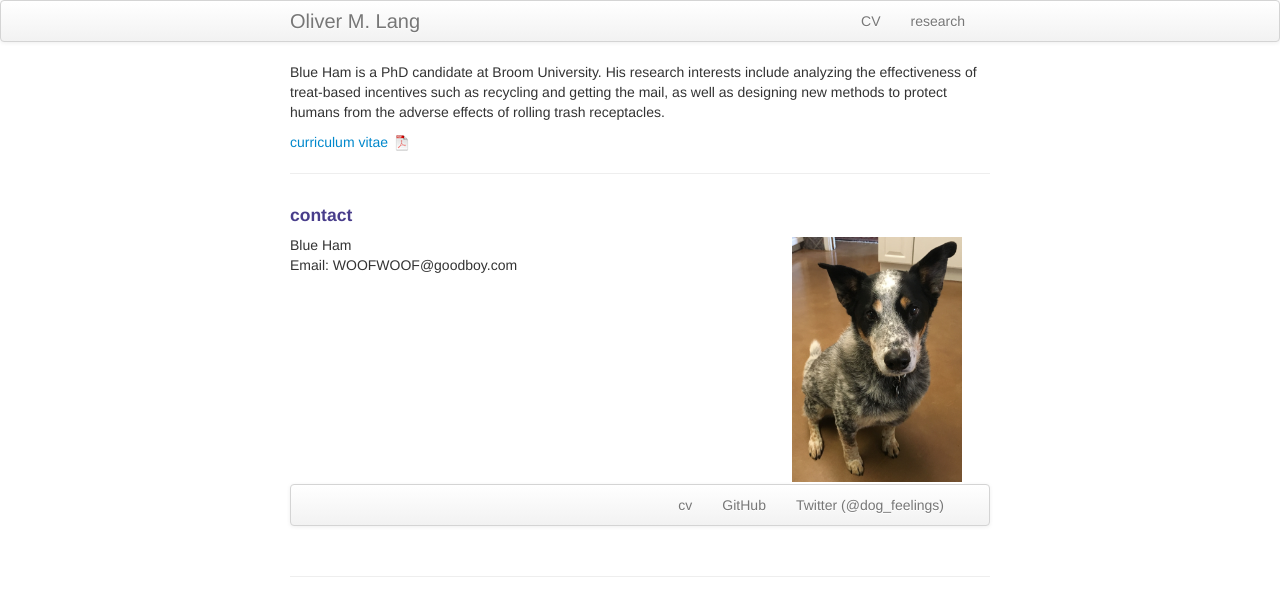
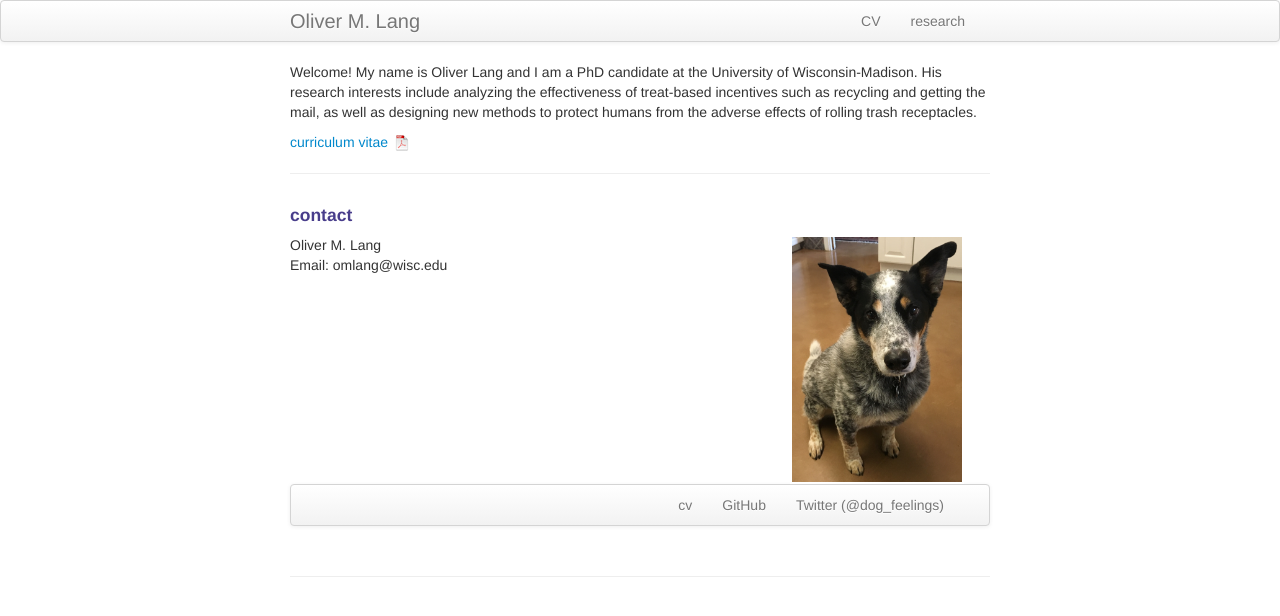
Before and after one commit to olivermlang/olivermlang.github.io, a Jekyll site: the page built from index.md, in a window 1280 px wide. Shown: the top 616 px of the page. Built offline with Jekyll 4.4.1, drawn with Linux system fonts in a browser that asks for light colours.

Commit message:
changed homepage info in index.md

```diff
--- a/index.md
+++ b/index.md
@@ -1,11 +1,11 @@
 ---
 layout: frontpage
-title: Blue Ham
-description: Blue Ham is a PhD candidate at Broom University.
-keywords: Blue, Ham, treats, recycling, mail, being a good boy
+title: Oliver M. Lang
+description: Oliver M. Lang is a PhD candidate at the University of Wisconsin-Madison.
+keywords:
 ---
 
-Blue Ham is a PhD candidate at Broom University. His research interests include analyzing the effectiveness of treat-based incentives such as recycling and getting the mail, as well as designing new methods to protect humans from the adverse effects of rolling trash receptacles.
+Welcome! My name is Oliver Lang and I am a PhD candidate at the University of Wisconsin-Madison. His research interests include analyzing the effectiveness of treat-based incentives such as recycling and getting the mail, as well as designing new methods to protect humans from the adverse effects of rolling trash receptacles.
 
 [curriculum vitae ![CV as pdf]({{ BASE_PATH }}/pages/icons16/pdf-icon.png)]({{ BASE_PATH }}/assets/CV.pdf)<br/>
 
@@ -18,14 +18,14 @@ Blue Ham is a PhD candidate at Broom University. His research interests include
 
     <div class="row-fluid">
         <div class="span5">
-            Blue Ham<br/>
-            Email: WOOFWOOF@goodboy.com<br/>
+            Oliver M. Lang<br/>
+            Email: omlang@wisc.edu<br/>
         </div>
 
         <div class="span2">
         <a href="../assets/headshot.jpg">
             <img src="../assets/headshot.jpg"
-                  title="Blue Ham" alt="Blue Ham"/></a>
+                  title="Oliver M. Lang" alt="Blue Ham"/></a>
         </div>
     </div>
 </div>
@@ -34,7 +34,7 @@ Blue Ham is a PhD candidate at Broom University. His research interests include
   <div class="navbar-inner">
       <ul class="nav">
           <li><a href="{{ BASE_PATH }}/assets/CV.pdf">cv</a></li>
-          <li><a href="https://github.com/mbcarlos">GitHub</a></li>
+          <li><a href="https://github.com/olivermlang">GitHub</a></li>
           <li><a href="https://twitter.com/dog_feelings">Twitter (@dog_feelings)</a></li>
       </ul>
   </div>
```
